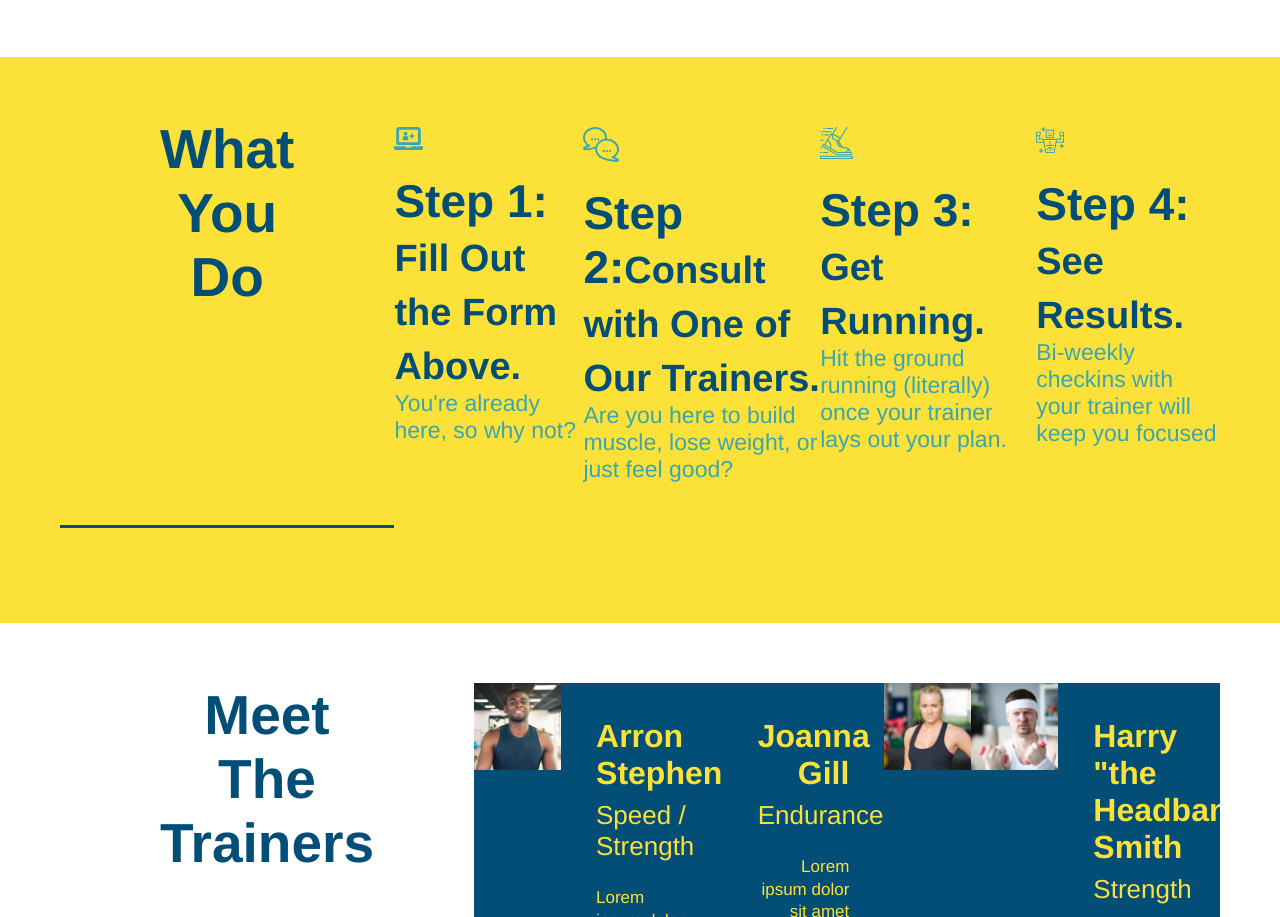
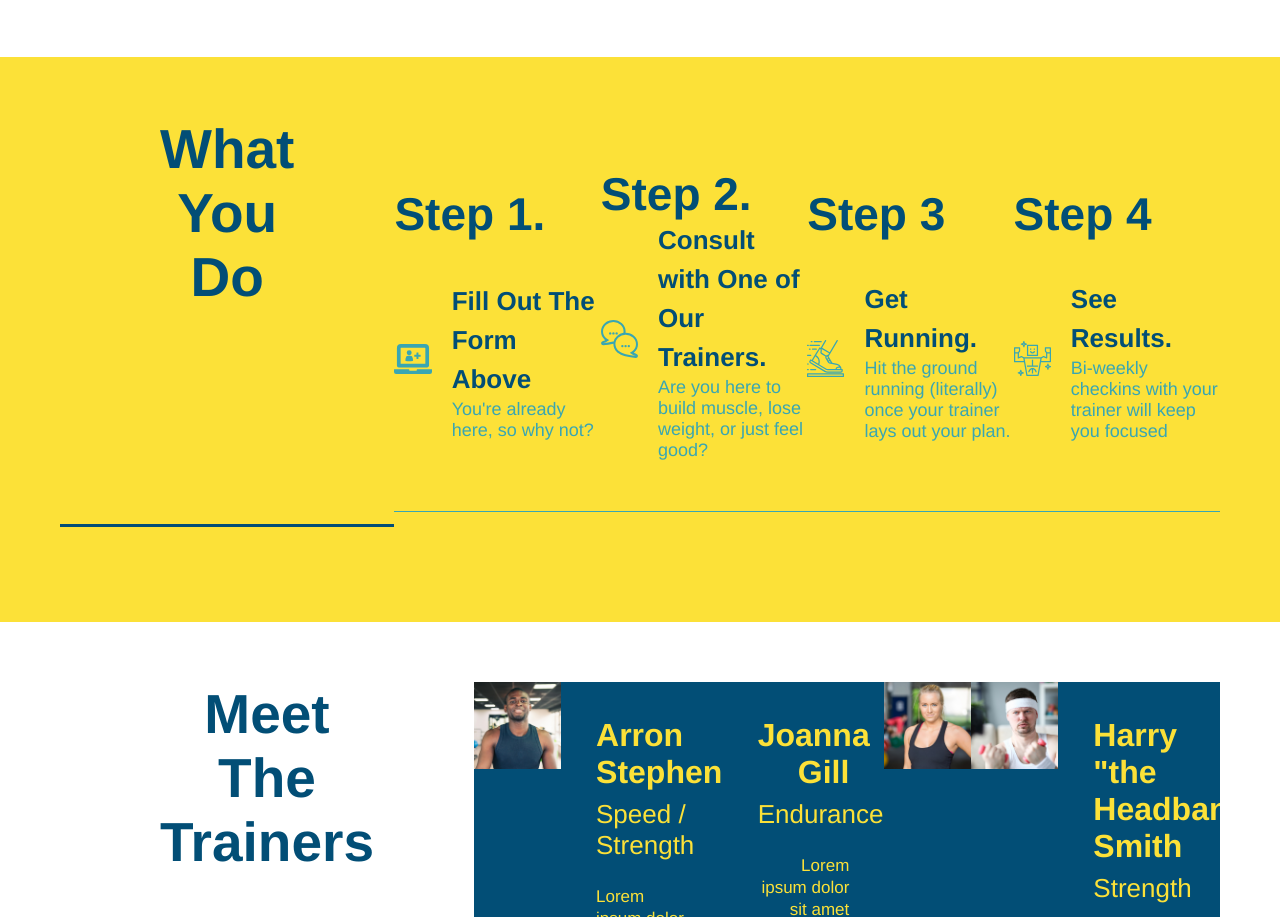
Before and after one commit to MrMisterGabe/run-buddy, a plain HTML site: page index.html in a window 1280 px wide. Shown: the part 950-1867 px from the top of the page. Drawn offline with Linux system fonts and the light colour scheme.

Commit message:
add flexbox to the steps

```diff
--- a/assets/css/style.css
+++ b/assets/css/style.css
@@ -158,6 +158,10 @@ section {
 }
 /* Hero Style End */
 
+.intro p {
+    text-align: center;
+}
+
 /*apply style to steps class */
 .steps {
     background: #fce138;
@@ -180,34 +184,54 @@ section {
     border-color: #39a6b2;
 }
 
-/*apply style to <div> in steps class */
-.steps div {
-    margin-bottom: 80px;
+.step {
+    margin: 50px auto;
+    padding-bottom: 50px;
+    width: 80%;
+    border-bottom: 1px solid #39a6b2;
+    display: flex;
+    flex-wrap: wrap;
+    align-items: center;
+    justify-content: space-between;
+}
+/*apply style to <h3> in steps class */
+.step h3 {
+    color: #024e76;
+    font-size: 46px;
+    flex: 1 30%;
 }
 
-/*apply style to <iimg> in steps class */
-.steps img {
-    width: 15%;
-    margin: 10px 0;
+.step-info {
+    flex: 2 70%;
+    display: flex;
+    flex-wrap: wrap;
+    align-items: center;
 }
 
-/*apply style to <h3> in steps class */
-.steps h3 {
-    color: #024e76;
-    font-size: 46px;
-    margin-top: 10px;
+.step-img {
+    flex: 1 12%;
+    margin-right: 20px;
 }
 
-/*apply style to <p> in steps class */
-.steps p {
+.step-text {
+    flex: 12;
+}
+
+.step-img img {
+    max-width: 100%;
+}
+.step-text p {
     color: #39a6b2;
-    font-size: 23px;
+    font-size: 18px;
+}
+
+.step-text h4 {
+    font-size: 26px;
+    line-height: 1.5;
+    color: #024e76;
 }
 
 /*apply style to <span> in steps class */
-.steps span {
-    font-size: 38px;
-}
 
 /* apply style to trainers class */
 .trainers {
@@ -313,7 +337,3 @@ section {
 .flex-row {
     display: flex;
 }
-
-.intro p {
-    text-align: center;
-}
--- a/index.html
+++ b/index.html
@@ -84,28 +84,56 @@
         <section id="what-you-do" class="steps flex-row">
             <h2 class="section-title secondary-border">What You Do</h2>
 
-            <div>
+            <div class="step">
+                <h3>Step 1.</h3>
+                <div class="step-info">
+                    <div class="step-img">
                         <img src="./assets/images/step-1.svg" alt="" />
-                <h3>Step 1: <span>Fill Out the Form Above.</span></h3>
+                    </div>
+                    <div class="step-text">
+                        <h4>Fill Out The Form Above</h4>
                         <p>You're already here, so why not?</p>
                     </div>
+                </div>
+            </div>
 
-            <div>
+            <div class="step">
+                <h3>Step 2.</h3>
+                <div class="step-info">
+                    <div class="step-img">
                         <img src="./assets/images/step-2.svg" alt="" />
-                <h3>Step 2:<span>Consult with One of Our Trainers.</span></h3>
+                    </div>
+                    <div class="step-text">
+                        <h4>Consult with One of Our Trainers.</h4>
                         <p>Are you here to build muscle, lose weight, or just feel good?</p>
                     </div>
+                </div>
+            </div>
 
-            <div>
+            <div class="step">
+                <h3>Step 3</h3>
+                <div class="step-info">
+                    <div class="step-img">
                         <img src="./assets/images/step-3.svg" alt="" />
-                <h3>Step 3: <span>Get Running.</span></h3>
+                    </div>
+                    <div class="step-text">
+                        <h4>Get Running.</h4>
                         <p>Hit the ground running (literally) once your trainer lays out your plan.</p>
                     </div>
+                </div>
+            </div>
 
-            <div>
+            <div class="step">
+                <h3>Step 4</h3>
+                <div class="step-info">
+                    <div class="step-img">
                         <img src="./assets/images/step-4.svg" alt="" />
-                <h3>Step 4: <span>See Results.</span></h3>
+                    </div>
+                    <div class="step-text">
+                        <h4>See Results.</h4>
                         <p>Bi-weekly checkins with your trainer will keep you focused</p>
+                    </div>
+                </div>
             </div>
         </section>
 
```
Lines whose indentation alone changed are shown as unchanged.
